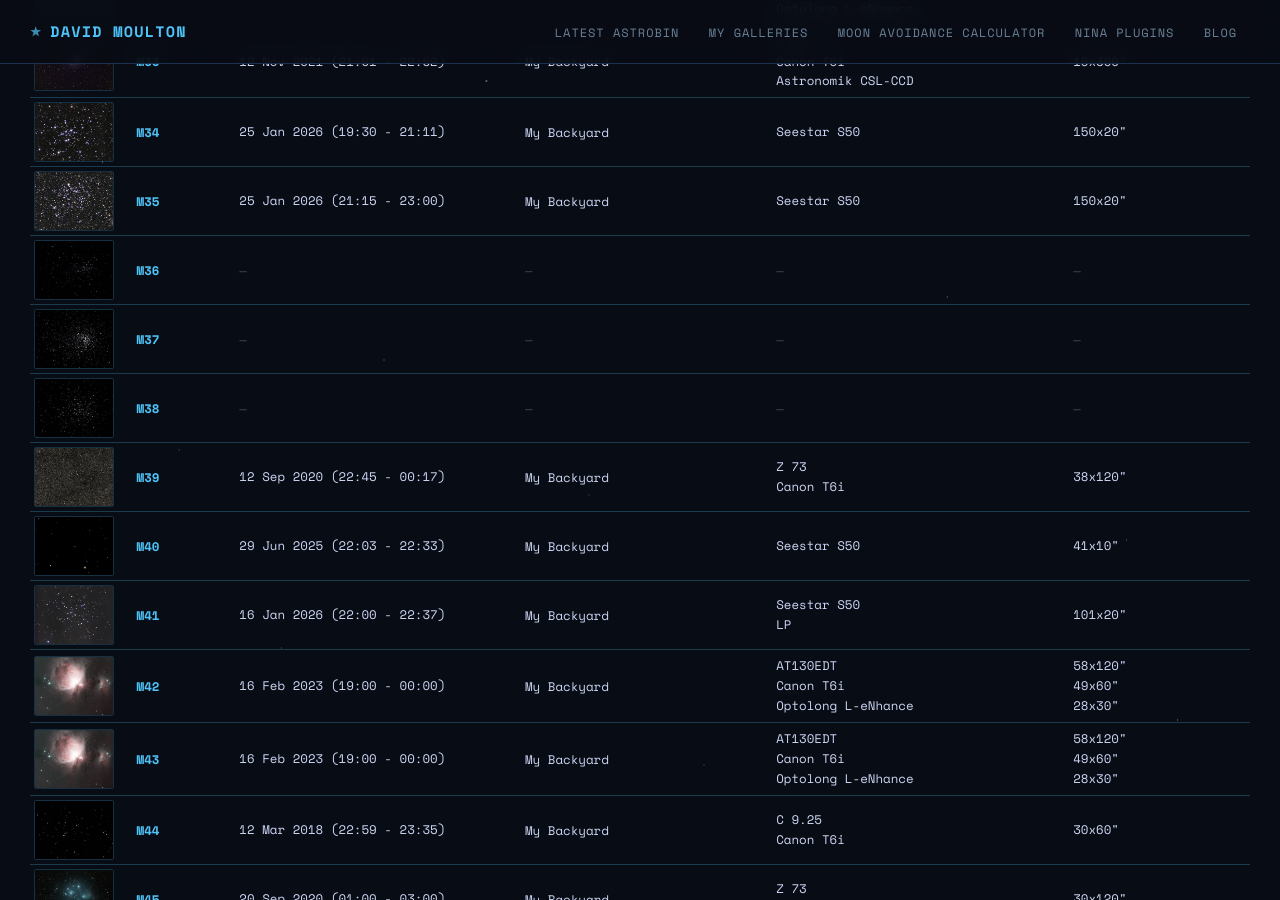
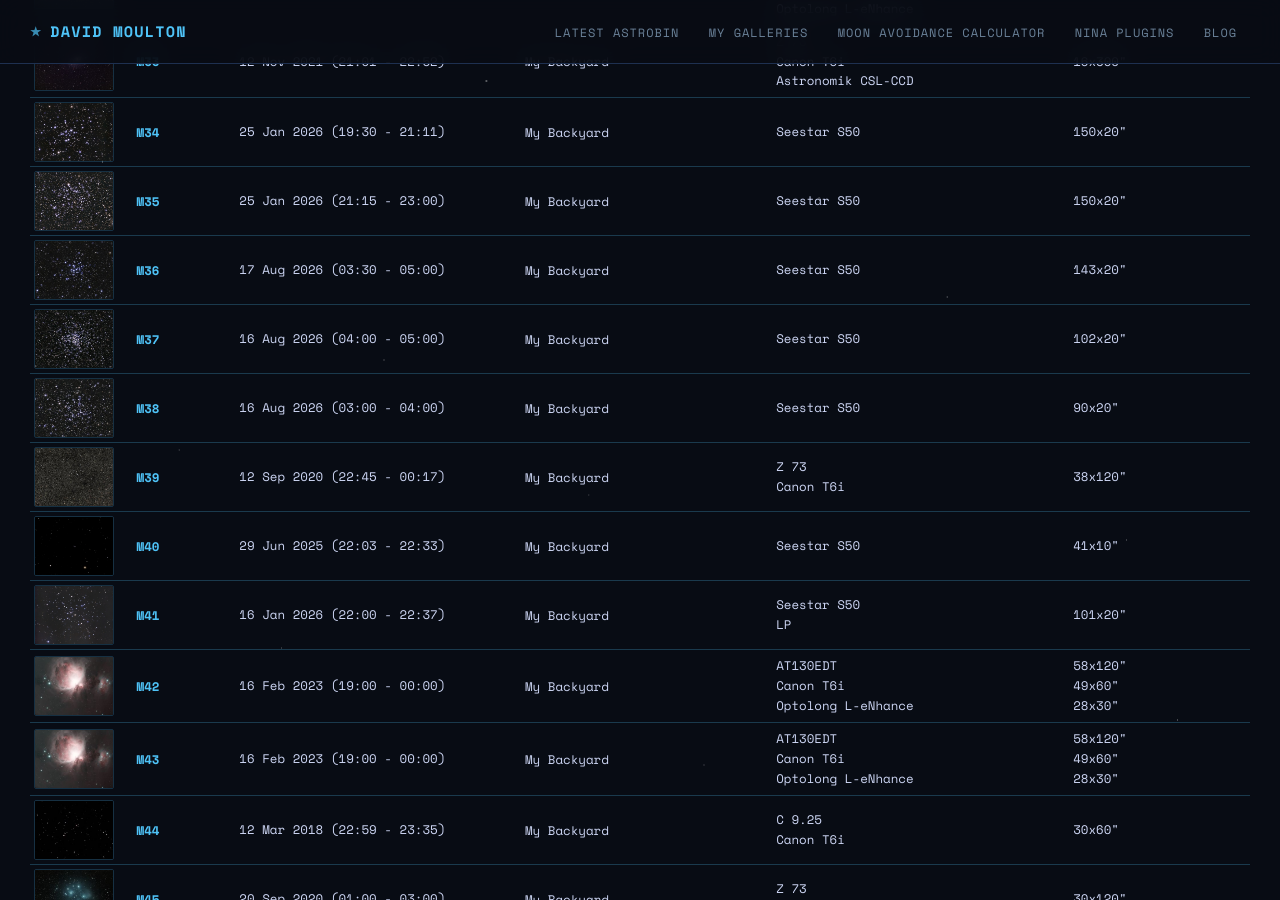
Before and after one commit to dmoulton/dmoulton.github.io, a Jekyll site: the page built from pages/astrophotography/messier-list.html, in a window 1280 px wide and 900 px high, scrolled down 2731 px. Built offline with Jekyll 4.4.1, drawn with Linux system fonts in a browser that asks for light colours; comment, search, counter and statistics services are not loaded.

Commit message:
updated m36, m37, m38

```diff
--- a/_data/galleries/messier.yml
+++ b/_data/galleries/messier.yml
@@ -174,7 +174,7 @@ pictures:
     sort_id: 15
     thumbnail: m15-300x169.jpg
     title: M15
-    date: "12 Jun 2026 (00:30 - 02:00) "
+    date: '12 Jun 2026 (00:30 - 02:00) '
     location: Heatheridge Observatory
     equipment: AT130EDT | QHYCCD miniCAM8M | RGB Filters
     image_info: 18x60" R | 18x60" G | 15x60" B
@@ -282,7 +282,7 @@ pictures:
     sort_id: 24
     thumbnail: m24-300x200.jpg
     title: M24
-    date: "9 Jun 2018 (00:56 - 01:28) "
+    date: '9 Jun 2018 (00:56 - 01:28) '
     location: Pit 'n Pole Observing Site
     equipment: C 9.25 | Canon T6i
     image_info: 28x60"
@@ -354,7 +354,7 @@ pictures:
     thumbnail: m30-300x158.jpg
     title: M30
     date: 6 Aug 2026 (00:00 - 03:30)
-    location: "Heatheridge Observatory "
+    location: 'Heatheridge Observatory '
     equipment: AT130EDT | QHYCCD miniCAM8M | RGB Filters
     image_info: 34x20" Red | 34x20" Green | 34x20" Blue
     checked: true
@@ -411,40 +411,40 @@ pictures:
     image_info: 150x20"
     checked: true
   - filename: m36
-    original: m36-6096x4056.jpg
+    original: m36-996x1411.jpg
     sizes:
-      - m36-300x200.jpg
+      - m36-300x425.jpg
     sort_id: 36
-    thumbnail: m36-300x200.jpg
+    thumbnail: m36-300x425.jpg
     title: M36
-    date: null
-    location: null
-    equipment: null
-    image_info: null
+    date: 17 Aug 2026 (03:30 - 05:00)
+    location: My Backyard
+    equipment: Seestar S50
+    image_info: 143x20"
     checked: true
   - filename: m37
-    original: m37-6096x4056.jpg
+    original: m37-989x1796.jpg
     sizes:
-      - m37-300x200.jpg
+      - m37-300x545.jpg
     sort_id: 37
-    thumbnail: m37-300x200.jpg
+    thumbnail: m37-300x545.jpg
     title: M37
-    date: null
-    location: null
-    equipment: null
-    image_info: null
+    date: 16 Aug 2026 (04:00 - 05:00)
+    location: My Backyard
+    equipment: Seestar S50
+    image_info: 102x20"
     checked: true
   - filename: m38
-    original: m38-6096x4056.jpg
+    original: m38-987x1832.jpg
     sizes:
-      - m38-300x200.jpg
+      - m38-300x557.jpg
     sort_id: 38
-    thumbnail: m38-300x200.jpg
+    thumbnail: m38-300x557.jpg
     title: M38
-    date: null
-    location: null
-    equipment: null
-    image_info: null
+    date: 16 Aug 2026 (03:00 - 04:00)
+    location: My Backyard
+    equipment: Seestar S50
+    image_info: 90x20"
     checked: true
   - filename: m39
     original: m39-6024x4022.jpg
@@ -622,7 +622,7 @@ pictures:
     thumbnail: m54-300x156.jpg
     title: M54
     date: 23 Jul 2026 (22:45 - 00:45)
-    location: "Heatheridge Observatory "
+    location: 'Heatheridge Observatory '
     equipment: AT130EDT | QHYCCD miniCAM8M | RGB Filters
     image_info: 24x30" Red | 22x30" Green | 21x30" Blue
     checked: true
@@ -634,7 +634,7 @@ pictures:
     thumbnail: m55-300x159.jpg
     title: M55
     date: 31 Jul 2026 (23:30 - 02:00)
-    location: "Heatheridge Observatory "
+    location: 'Heatheridge Observatory '
     equipment: AT130EDT | QHYCCD miniCAM8M | RGB Filters
     image_info: 33x20" Red | 34x20" Green | 33x20" Blue
     checked: true
@@ -866,7 +866,7 @@ pictures:
     sort_id: 76
     thumbnail: m76-300x200.jpg
     title: M76
-    date: ""
+    date: ''
     location: null
     equipment: null
     image_info: null
```
Also changed, not shown: assets/astrophotography/messier/m36-300x200.jpg (deleted), assets/astrophotography/messier/m36-300x425.jpg (added), assets/astrophotography/messier/m36-6096x4056.jpg (deleted), assets/astrophotography/messier/m36-996x1411.jpg (added), assets/astrophotography/messier/m37-300x200.jpg (deleted), assets/astrophotography/messier/m37-300x545.jpg (added), assets/astrophotography/messier/m37-6096x4056.jpg (deleted), assets/astrophotography/messier/m37-989x1796.jpg (added), assets/astrophotography/messier/m38-300x200.jpg (deleted), assets/astrophotography/messier/m38-300x557.jpg (added), assets/astrophotography/messier/m38-6096x4056.jpg (deleted), assets/astrophotography/messier/m38-987x1832.jpg (added).
